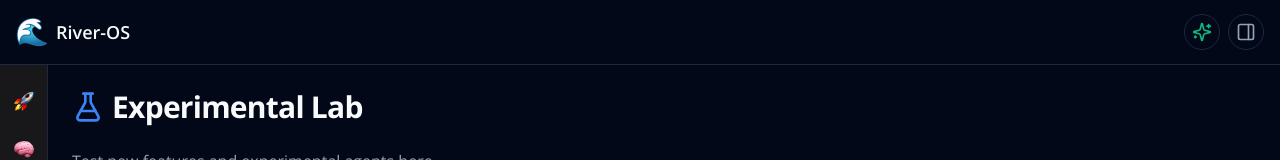
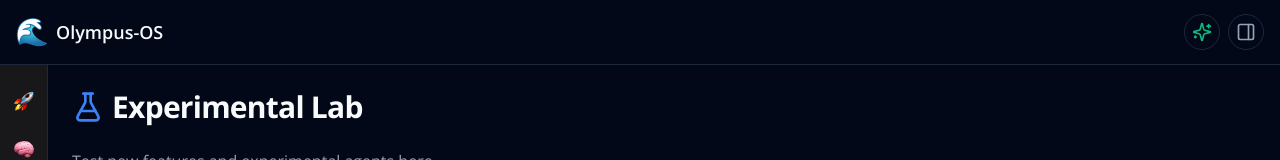
Before and after one commit to forge-of-olympus/olympus-os, a React (Vite) app: page /lab in a window 1280 px wide. Shown: the top 160 px of the page. Built offline with nearby package versions, Linux system fonts and the light colour scheme.

Commit message:
chore: apply Olympus-OS branding to topbar text (River-OS -> Olympus-OS)

```diff
--- a/index.html
+++ b/index.html
@@ -5,7 +5,7 @@
   <meta charset="UTF-8" />
   <link rel="icon" href="/favicon.ico" />
   <meta name="viewport" content="width=device-width, initial-scale=1.0" />
-  <title>River-OS</title>
+  <title>Olympus-OS</title>
 </head>
 
 <body>
--- a/src/components/layout/NewHeader.tsx
+++ b/src/components/layout/NewHeader.tsx
@@ -30,8 +30,8 @@ export function NewHeader({ onAIAssistantToggle }: NewHeaderProps) {
                         <SidebarTrigger className="mr-2 md:hidden" />
 
                         <Link to="/" className="flex items-center gap-2">
-                            <img src="/Icons/water-wave.png" alt="River-OS" className="h-8 w-auto" />
-                            <span className="font-semibold text-lg">River-OS</span>
+                            <img src="/Icons/water-wave.png" alt="Olympus-OS" className="h-8 w-auto" />
+                            <span className="font-semibold text-lg">Olympus-OS</span>
                         </Link>
                     </div>
 
```
Also changed, not shown: 5 other files (tests, documents, lock files or other folders).
